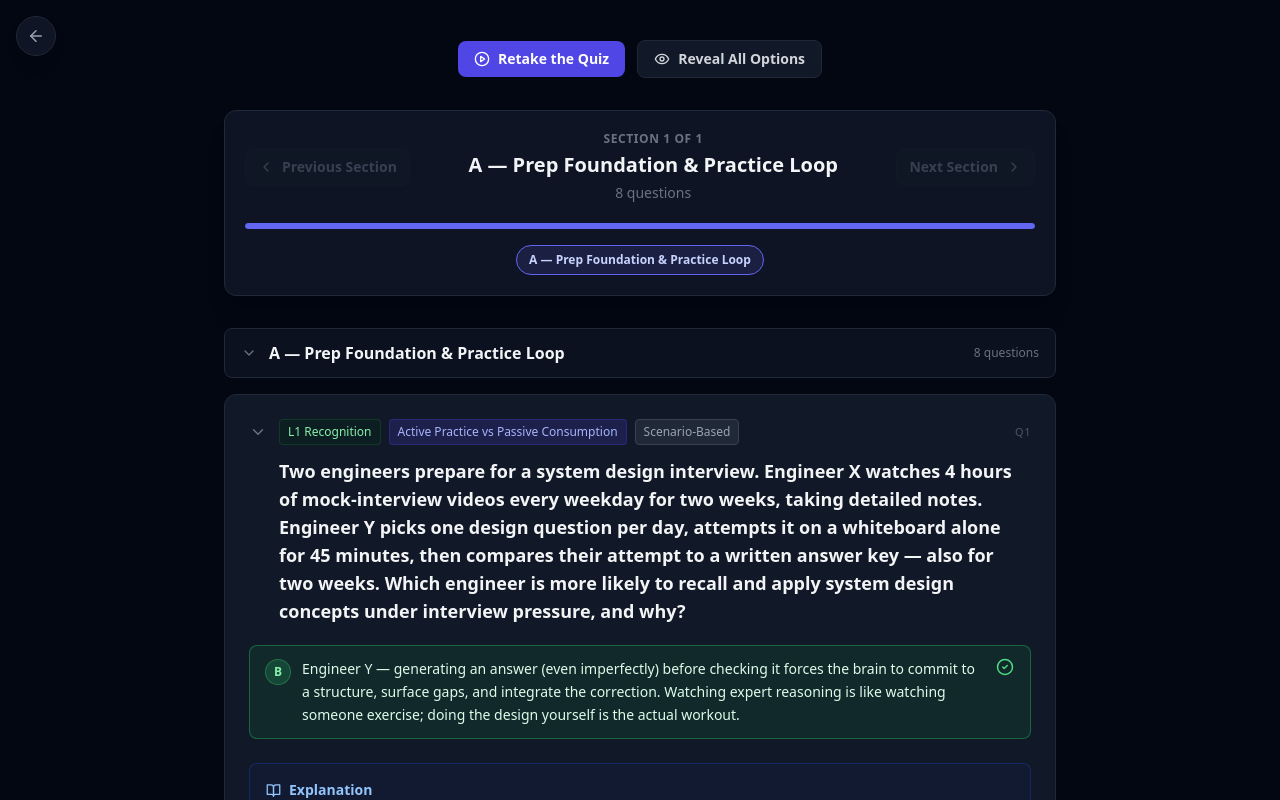
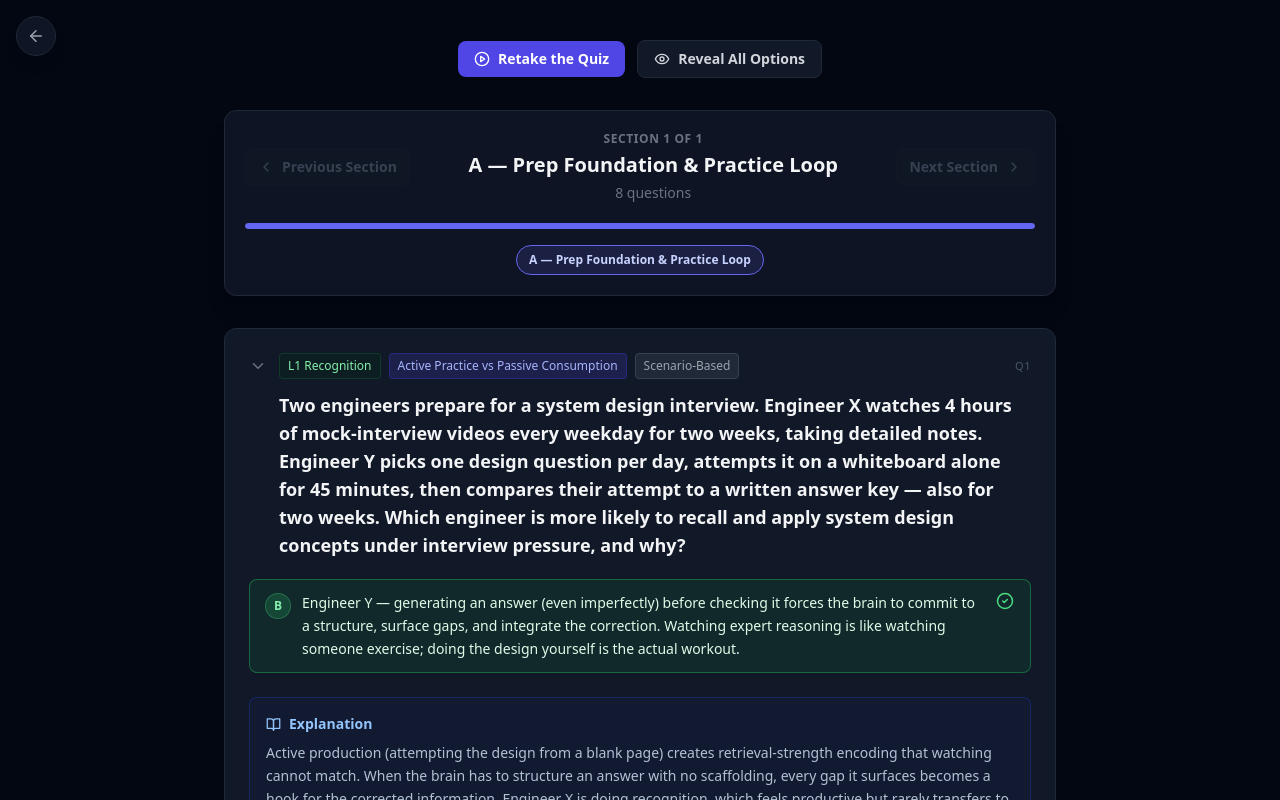
Before and after one commit to kr-aashish/system-design-quiz-hellointerview, a React (Vite) app: page /#/in-a-hurry-how-to-prepare/review in a window 1280 px wide. Shown: the top 800 px of the page. Built offline with nearby package versions, Linux system fonts and the light colour scheme.

Commit message:
Remove review section accordion

```diff
--- a/QuizReview.jsx
+++ b/QuizReview.jsx
@@ -270,47 +270,6 @@ function QuestionCard({ question, sectionName, showAllOptions, defaultOpen = tru
   );
 }
 
-function GroupSection({ group, startNumber, defaultOpen = true, showAllOptions }) {
-  const [open, setOpen] = useState(defaultOpen);
-  const anchor = `group-${startNumber}`;
-
-  return (
-    <section id={anchor} className="scroll-mt-6">
-      <button
-        type="button"
-        tabIndex={-1}
-        onClick={() => setOpen((o) => !o)}
-        aria-expanded={open}
-        aria-controls={`${anchor}-questions`}
-        className="group flex w-full items-center gap-3 rounded-lg border border-gray-800 bg-gray-900/60 px-4 py-3 text-left transition-colors hover:bg-gray-900"
-      >
-        {open ? (
-          <ChevronDown size={16} className="text-gray-500 group-hover:text-gray-300" />
-        ) : (
-          <ChevronRight size={16} className="text-gray-500 group-hover:text-gray-300" />
-        )}
-        <h2 className="flex-1 text-base font-semibold text-gray-100">{group.name}</h2>
-        <span className="text-xs text-gray-500">
-          {group.questions.length} {group.questions.length === 1 ? "question" : "questions"}
-        </span>
-      </button>
-
-      {open && (
-        <div id={`${anchor}-questions`} className="mt-4 space-y-4">
-          {group.questions.map((q, i) => (
-            <QuestionCard
-              key={q.id}
-              question={q}
-              sectionName={group.name}
-              showAllOptions={showAllOptions}
-            />
-          ))}
-        </div>
-      )}
-    </section>
-  );
-}
-
 function SectionPager({ groups, sectionIndex, onSelectSection, onPrevious, onNext }) {
   const currentGroup = groups[sectionIndex];
   const isFirst = sectionIndex <= 0;
@@ -433,19 +392,7 @@ export default function QuizReview({ quiz }) {
       });
   }, [questions, quiz.partsOrder, quiz.categories, quiz.subtopicsOrder]);
 
-  // Pre-compute starting question number for each group so numbering is global.
-  const groupStartNumbers = useMemo(() => {
-    const result = [];
-    let running = 1;
-    for (const g of groups) {
-      result.push(running);
-      running += g.questions.length;
-    }
-    return result;
-  }, [groups]);
-
   const currentGroup = groups[sectionIndex] || null;
-  const currentStartNumber = groupStartNumbers[sectionIndex] || 1;
 
   const goToSection = useCallback((nextIndex) => {
     if (!groups.length) return false;
@@ -542,16 +489,18 @@ export default function QuizReview({ quiz }) {
           onNext={goToNextSection}
         />
 
-        <div className="space-y-10">
-          {currentGroup && (
-            <GroupSection
-              key={currentGroup.name}
-              group={currentGroup}
-              startNumber={currentStartNumber}
-              showAllOptions={showAllOptions}
-            />
-          )}
-        </div>
+        {currentGroup && (
+          <section className="space-y-4">
+            {currentGroup.questions.map((question) => (
+              <QuestionCard
+                key={question.id}
+                question={question}
+                sectionName={currentGroup.name}
+                showAllOptions={showAllOptions}
+              />
+            ))}
+          </section>
+        )}
       </div>
     </main>
   );
```
